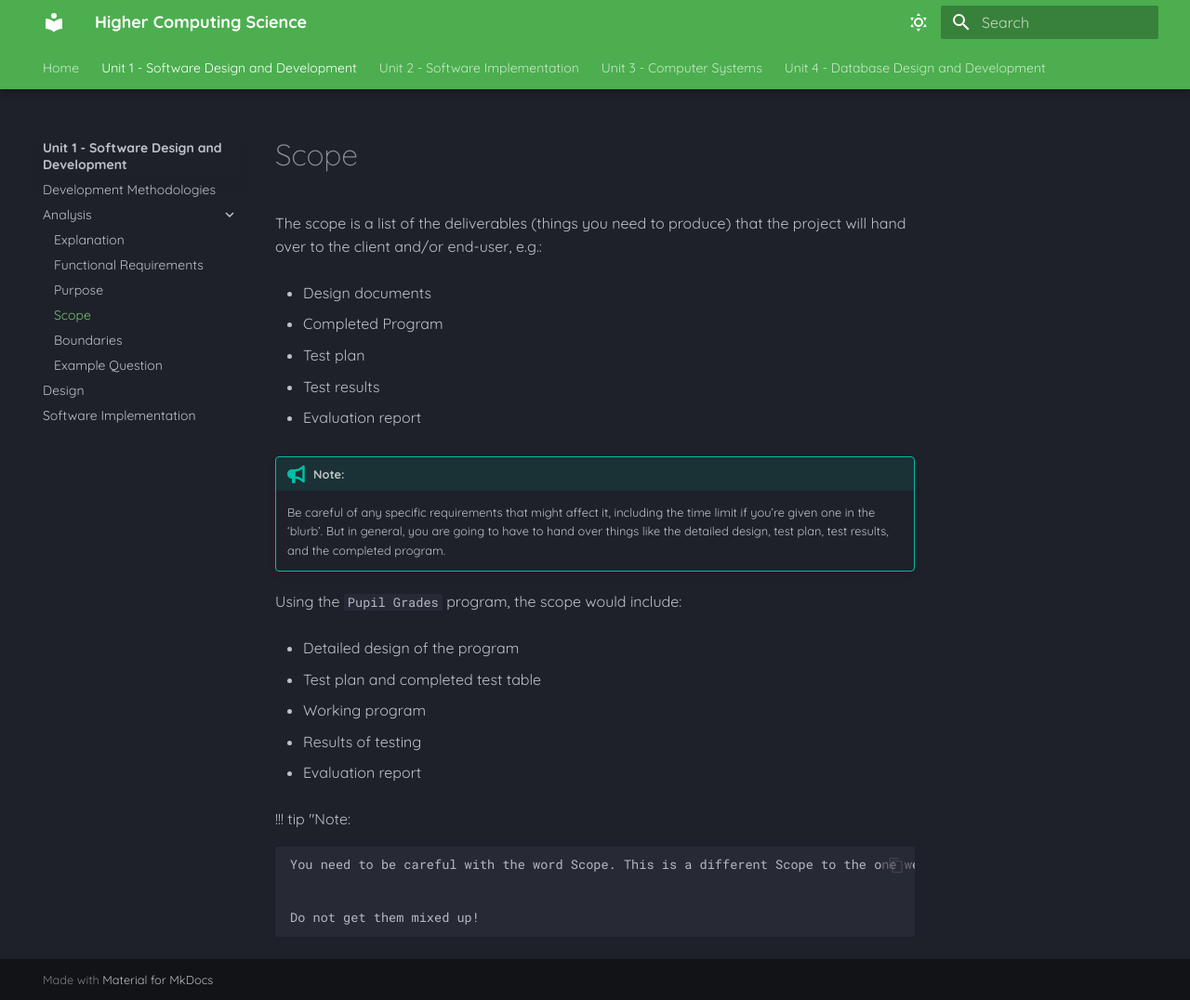
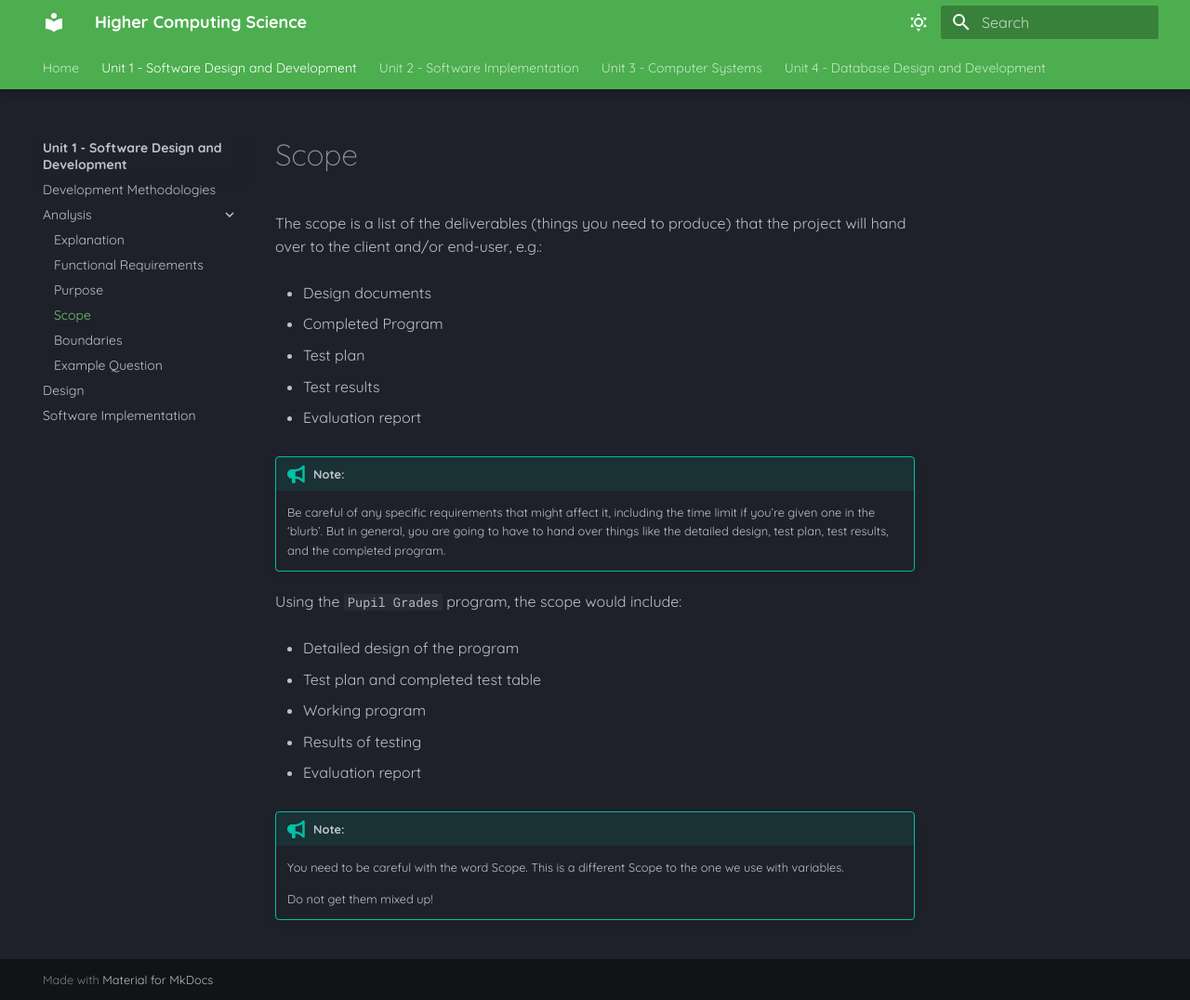
Before and after one commit to Mr-Wood-CS/Higher-Computing-Science-MD-Files, an MkDocs documentation site: the page built from docs/SDD/2.3-Scope.md, in a window 1280 px wide and 1076 px high. Shown: the whole window at 93% size. Built offline with MkDocs 1.6.1 and Material for MkDocs 9.7.7, drawn with Linux system fonts in a browser that asks for light colours.

Commit message:
Update 2.3-Scope.md

```diff
--- a/docs/SDD/2.3-Scope.md
+++ b/docs/SDD/2.3-Scope.md
@@ -28,7 +28,7 @@ Using the `Pupil Grades` program, the scope would include:
 
 * Evaluation report
 
-!!! tip "Note:
+!!! tip "Note:"
 
     You need to be careful with the word Scope. This is a different Scope to the one we use with variables.
 
```
